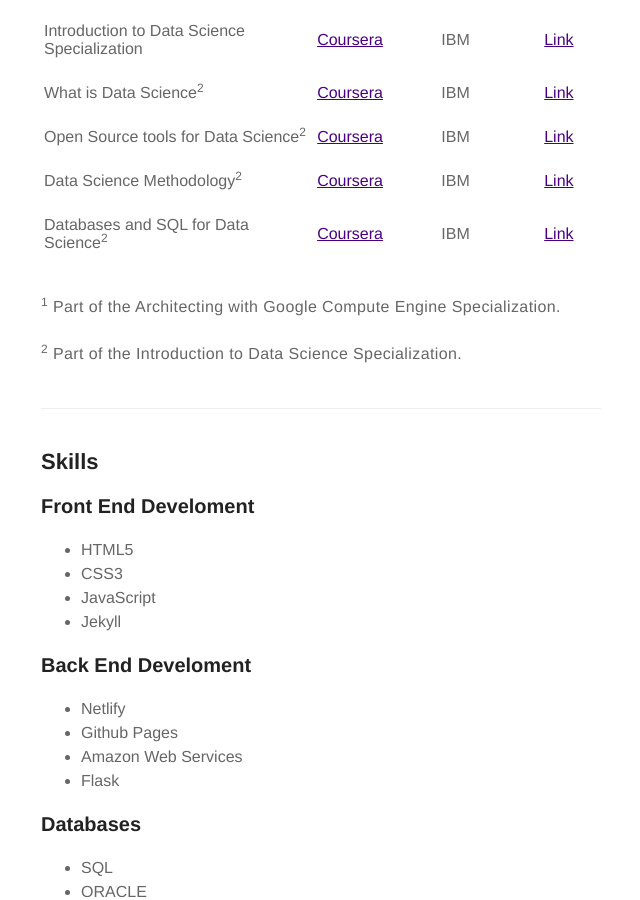
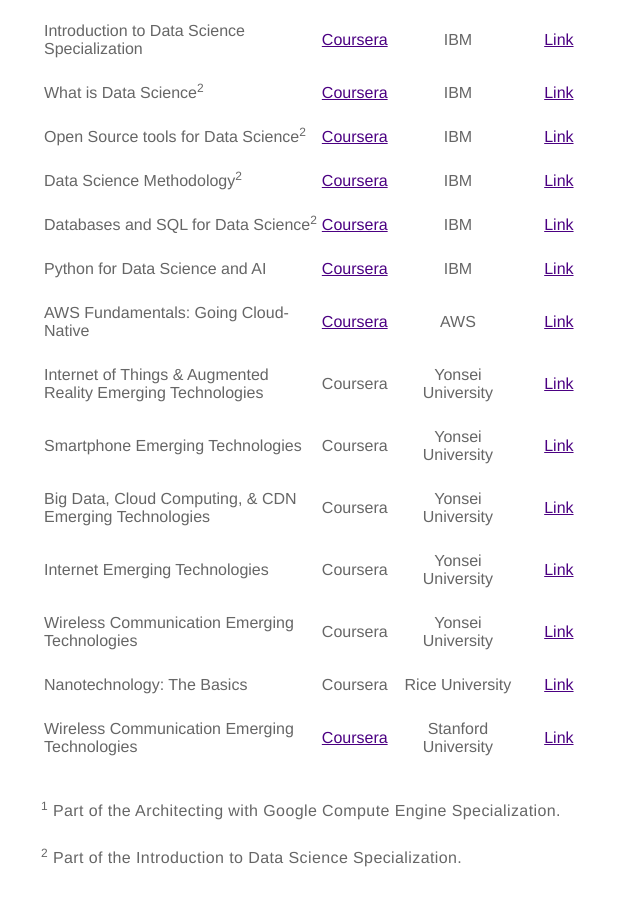
Before and after one commit to HectorBudielE/personal-website, a Jekyll site: the page built from about.md, in a window 1280 px wide and 900 px high, scrolled down 883 px. Shown: the whole window, without its empty margins (319-959 px from the left). Built offline with Jekyll 4.4.1, drawn with Linux system fonts in a browser that asks for light colours.

Commit message:
feat: Added all cousera courses

```diff
--- a/about.md
+++ b/about.md
@@ -16,23 +16,41 @@ layout: page
 |Google Cloud Platform Fundamentals: Core Infrastructure<sup>1</sup>|[Coursera](https://www.coursera.org/learn/gcp-fundamentals?specialization=gcp-architecture)| |Google Cloud Training|[Link](https://www.coursera.org/account/accomplishments/certificate/2MN84HJ2NJGT)|
 | | | | | |
 |Essential Cloud Infrastructure: Foundation<sup>1</sup>|[Coursera](https://www.coursera.org/learn/gcp-infrastructure-foundation?specialization=gcp-architecture)| |Google Cloud Training|[Link](https://www.coursera.org/account/accomplishments/certificate/XUMN5FWGXUNH)|
-| | | | |
+| | | | | |
 |Essential Cloud Infrastructure: Core Services<sup>1</sup>|[Coursera](https://www.coursera.org/learn/gcp-infrastructure-core-services?specialization=gcp-architecture)| |Google Cloud Training|[Link](https://www.coursera.org/account/accomplishments/certificate/8WZUVT6EXRZ3)|
-| | | | |
+| | | | | |
 |Elastic Cloud Infrastructure: Scaling and Automation<sup>1</sup>|[Coursera](https://www.coursera.org/learn/gcp-infrastructure-scaling-automation?specialization=gcp-architecture)| |Google Cloud Training|[Link](https://www.coursera.org/account/accomplishments/certificate/L2U8PJ7TXFUU)|
-| | | | |
+| | | | | |
 |Reliable Cloud Infrastructure: Design and Process<sup>1</sup>|[Coursera](https://www.coursera.org/learn/cloud-infrastructure-design-process)| |Google Cloud Training|[Link](https://www.coursera.org/account/accomplishments/certificate/RAT4CGQ3MC3Z)|
-| | | | |
+| | | | | |
 |Introduction to Data Science Specialization|[Coursera](https://www.coursera.org/specializations/introduction-data-science)| |IBM|[Link](https://www.coursera.org/account/accomplishments/specialization/certificate/K8XM9QNNUXZJ?utm_medium=certificate&utm_source=link&utm_campaign=copybutton_certificate&utm_term=long)|
-| | | | |
+| | | | | |
 |What is Data Science<sup>2</sup>|[Coursera](https://www.coursera.org/learn/what-is-datascience)| |IBM|[Link](https://www.coursera.org/account/accomplishments/certificate/FGDLUSD779NC)|
-| | | | |
+| | | | | |
 |Open Source tools for Data Science<sup>2</sup>|[Coursera](https://www.coursera.org/learn/open-source-tools-for-data-science)| |IBM|[Link](https://www.coursera.org/account/accomplishments/certificate/UEP9DW6WD2MH)|
-| | | | |
+| | | | | |
 |Data Science Methodology<sup>2</sup>|[Coursera](https://www.coursera.org/learn/data-science-methodology)| |IBM|[Link](https://www.coursera.org/account/accomplishments/certificate/M35Q4V7XYAFB)|
-| | | | |
+| | | | | |
 |Databases and SQL for Data Science<sup>2</sup>|[Coursera](https://www.coursera.org/learn/sql-data-science)| |IBM|[Link](https://www.coursera.org/account/accomplishments/certificate/TAHWJVB9V4SR)|
-| | | | |
+| | | | | |
+|Python for Data Science and AI|[Coursera](https://www.coursera.org/learn/python-for-applied-data-science-ai)| |IBM|[Link](https://www.coursera.org/account/accomplishments/certificate/MNYLLYGJBN9Q)|
+| | | | | |
+|AWS Fundamentals: Going Cloud-Native|[Coursera](https://www.coursera.org/learn/aws-fundamentals-going-cloud-native)| |AWS|[Link](https://www.coursera.org/account/accomplishments/certificate/VREBH98Q7JVA)|
+| | | | | |
+|Internet of Things & Augmented Reality Emerging Technologies |Coursera| |Yonsei University|[Link](https://www.coursera.org/account/accomplishments/certificate/QZ4565SSEQH9)|
+| | | | | |
+|Smartphone Emerging Technologies |Coursera| |Yonsei University|[Link](https://www.coursera.org/account/accomplishments/certificate/HKFKL4YK7QUZ)|
+| | | | | |
+|Big Data, Cloud Computing, & CDN Emerging Technologies |Coursera| |Yonsei University|[Link](https://www.coursera.org/account/accomplishments/certificate/M4XCBTMZ4P3M)|
+| | | | | |
+|Internet Emerging Technologies |Coursera| |Yonsei University|[Link](https://www.coursera.org/account/accomplishments/certificate/V9FTKKW872U7)|
+| | | | | |
+|Wireless Communication Emerging Technologies |Coursera| |Yonsei University|[Link](https://www.coursera.org/account/accomplishments/certificate/7DQTYQ8WGVRT)|
+| | | | | |
+|Nanotechnology: The Basics |Coursera| |Rice University|[Link](https://www.coursera.org/api/legacyCertificates.v1/spark/statementOfAccomplishment/278~475404/pdf)|
+| | | | | |
+|Wireless Communication Emerging Technologies |[Coursera](https://www.coursera.org/learn/machine-learning)| |Stanford University|[Link](https://www.coursera.org/api/legacyCertificates.v1/spark/statementOfAccomplishment/971489~475404/pdf)|
+| | | | | |
 
 <sup>1</sup> Part of the Architecting with Google Compute Engine Specialization.
 
```
